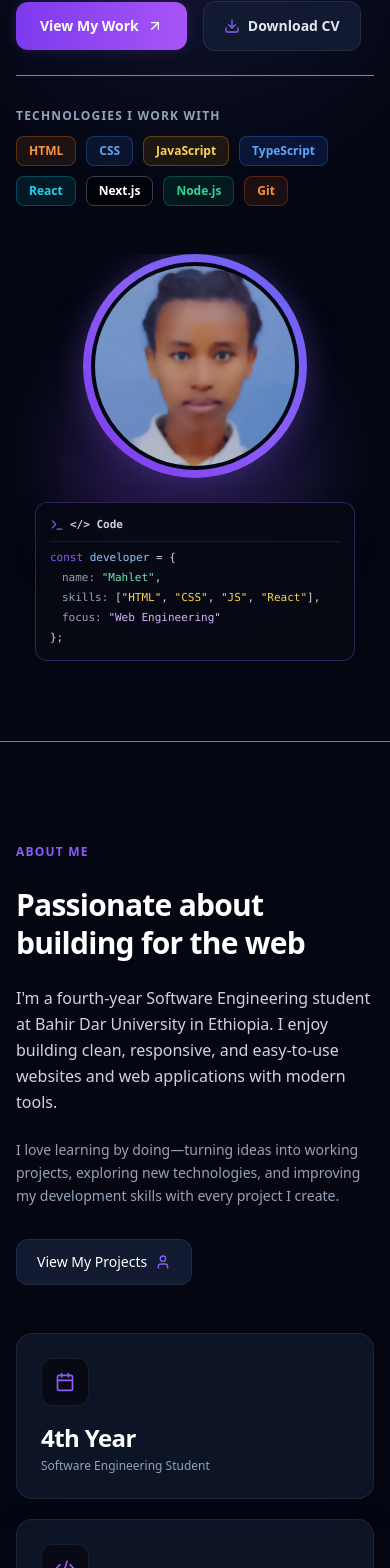
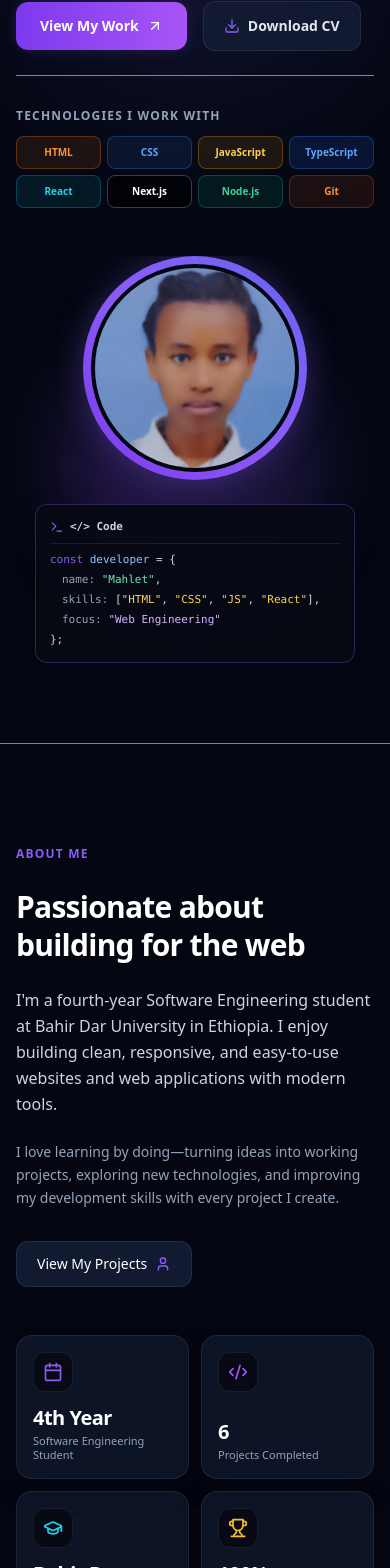
Before and after one commit to MahletEmu/mahlet-portfolio, a Next.js app: page / in a window 390 px wide. Shown: the part 411-1979 px from the top of the page. Built offline with nearby package versions, Linux system fonts and the light colour scheme.

Commit message:
Update mobile tech grid layout and responsiveness

```diff
--- a/src/components/About.tsx
+++ b/src/components/About.tsx
@@ -56,20 +56,22 @@ export default function About() {
           </div>
 
           {/* Right Column: 2x2 Clean Stat Cards Matching CodeCraft */}
-          <div className="lg:col-span-6 grid grid-cols-1 sm:grid-cols-2 gap-5">
+          <div className="lg:col-span-6 grid grid-cols-2 gap-3 sm:gap-5 w-full">
             {STATS.map((stat, idx) => (
               <div
                 key={idx}
-                className="p-6 rounded-2xl bg-surface-card/70 border border-surface-border hover:border-brand-purple/40 transition-all duration-300 shadow-card hover:-translate-y-1 group"
+                className="p-4 sm:p-6 rounded-2xl bg-surface-card/70 border border-surface-border hover:border-brand-purple/40 transition-all duration-300 shadow-card hover:-translate-y-1 group flex flex-col justify-between"
               >
-                <div className="w-12 h-12 rounded-xl bg-navy-900 border border-surface-border flex items-center justify-center mb-4 group-hover:scale-105 transition-transform">
+                <div className="w-10 h-10 sm:w-12 sm:h-12 rounded-xl bg-navy-900 border border-surface-border flex items-center justify-center mb-3 sm:mb-4 group-hover:scale-105 transition-transform shrink-0">
                   {getStatIcon(stat.icon)}
                 </div>
-                <div className="text-2xl sm:text-3xl font-bold text-white mb-1 tracking-tight">
-                  {stat.value}
-                </div>
-                <div className="text-xs sm:text-sm text-slate-400 font-medium">
-                  {stat.label}
+                <div>
+                  <div className="text-xl sm:text-3xl font-bold text-white mb-0.5 sm:mb-1 tracking-tight">
+                    {stat.value}
+                  </div>
+                  <div className="text-[11px] sm:text-xs md:text-sm text-slate-400 font-medium leading-tight">
+                    {stat.label}
+                  </div>
                 </div>
               </div>
             ))}
--- a/src/components/Hero.tsx
+++ b/src/components/Hero.tsx
@@ -74,16 +74,16 @@ export default function Hero() {
               </a>
             </div>
 
-            {/* TECHNOLOGIES I WORK WITH strip matching CodeCraft */}
+            {/* TECHNOLOGIES I WORK WITH strip */}
             <div className="pt-8 w-full border-t border-surface-border/50">
               <p className="text-xs uppercase font-semibold tracking-widest text-slate-400 mb-3">
                 TECHNOLOGIES I WORK WITH
               </p>
-              <div className="flex flex-wrap gap-2.5">
+              <div className="grid grid-cols-4 gap-1.5 sm:gap-2.5 w-full">
                 {TECH_BADGES.map((badge) => (
                   <span
                     key={badge.name}
-                    className={`inline-flex items-center px-3 py-1.5 rounded-lg text-xs font-semibold border ${badge.bg} ${badge.border} ${badge.text}`}
+                    className={`inline-flex items-center justify-center px-1 sm:px-3 py-2 rounded-lg text-[10px] sm:text-xs font-semibold border text-center truncate ${badge.bg} ${badge.border} ${badge.text}`}
                   >
                     {badge.name}
                   </span>
--- a/src/components/Skills.tsx
+++ b/src/components/Skills.tsx
@@ -126,25 +126,25 @@ export default function Skills() {
         </div>
 
         {/* Clean 8-Card Grid in foundational sequence (HTML -> CSS -> JS -> TS -> React -> Next.js -> Node.js -> Git) */}
-        <div className="grid grid-cols-1 sm:grid-cols-2 lg:grid-cols-4 gap-4 sm:gap-6">
+        <div className="grid grid-cols-1 sm:grid-cols-2 lg:grid-cols-4 gap-3.5 sm:gap-6 w-full">
           {TECH_SKILLS.map((skill) => (
             <div
               key={skill.name}
-              className="group p-5 rounded-2xl bg-card-gradient border border-surface-border hover:border-brand-purple/50 transition-all duration-300 shadow-card hover:shadow-card-hover hover:-translate-y-1 flex items-center gap-4"
+              className="group p-4 sm:p-5 rounded-2xl bg-card-gradient border border-surface-border hover:border-brand-purple/50 transition-all duration-300 shadow-card hover:shadow-card-hover hover:-translate-y-1 flex items-center gap-3.5 sm:gap-4"
             >
               {/* Brand Logo Container */}
               <div
-                className={`w-12 h-12 rounded-xl flex items-center justify-center shrink-0 ${skill.bgColor} border ${skill.borderColor} group-hover:scale-110 transition-transform duration-300 shadow-sm`}
+                className={`w-11 h-11 sm:w-12 sm:h-12 rounded-xl flex items-center justify-center shrink-0 ${skill.bgColor} border ${skill.borderColor} group-hover:scale-110 transition-transform duration-300 shadow-sm`}
               >
                 {renderSkillLogo(skill.icon)}
               </div>
 
               {/* Tech Details */}
               <div className="min-w-0 flex-1">
-                <h3 className="text-base font-bold text-white group-hover:text-brand-purple transition-colors truncate">
+                <h3 className="text-sm sm:text-base font-bold text-white group-hover:text-brand-purple transition-colors truncate">
                   {skill.name}
                 </h3>
-                <p className="text-xs text-slate-400 font-medium truncate mt-0.5">
+                <p className="text-[11px] sm:text-xs text-slate-400 font-medium truncate mt-0.5">
                   {skill.category}
                 </p>
               </div>
```
